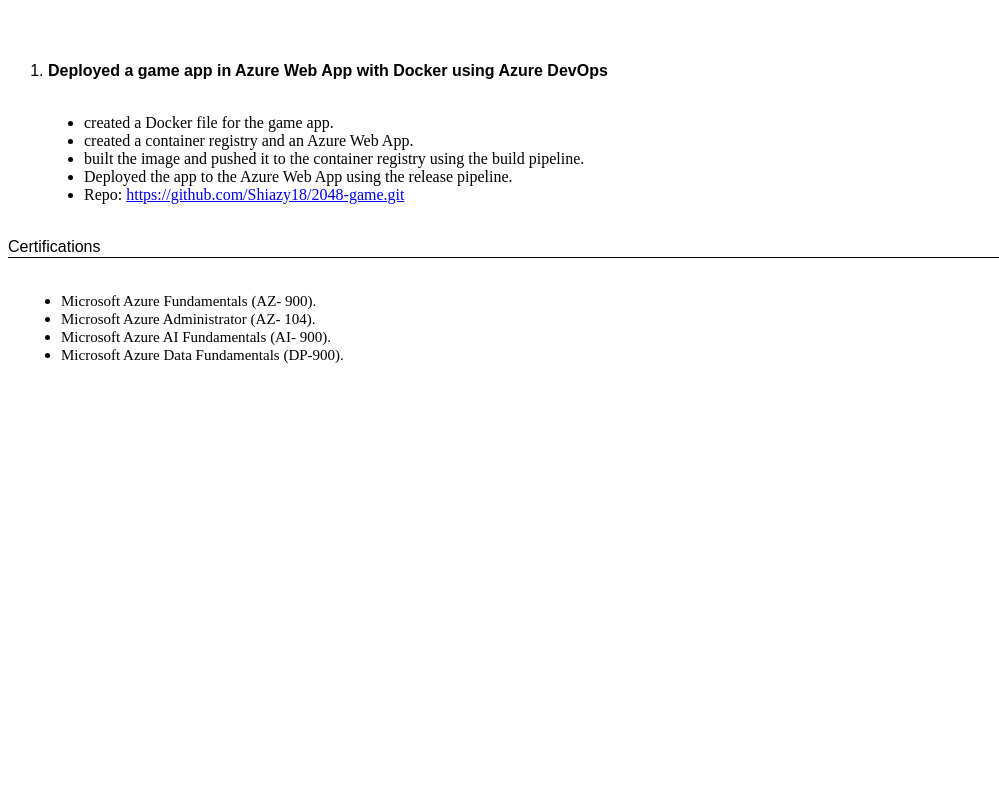
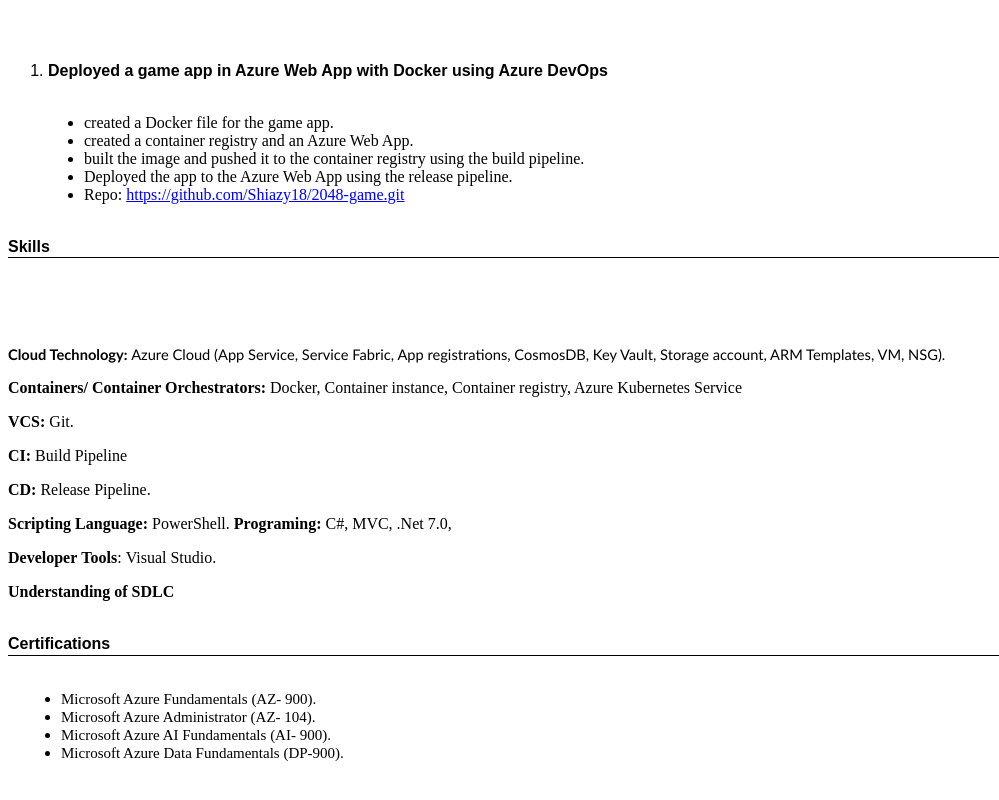
Before and after one commit to Shiazy18/shivam-portfolio, a plain HTML site: page index.html in a window 1280 px wide. Shown: the part 1077-1877 px from the top of the page, without its empty margins (0-999 px from the left). Before the commit the page ends 1483 px from the top, so only its background shows below. Drawn offline with Linux system fonts and the light colour scheme.

Commit message:
Update index.html

```diff
--- a/index.html
+++ b/index.html
@@ -3,7 +3,7 @@
 <div style='margin:0cm;font-size:16px;font-family:"Aptos",sans-serif;border:none;border-bottom:solid windowtext 1.0pt;padding:0cm 0cm 1.0pt 0cm;'>
     <p style='margin:0cm;font-size:16px;font-family:"Aptos",sans-serif;text-align:center;border:none;padding:0cm;'>&nbsp;</p>
 </div>
-<h3 style='margin-top:9.25pt;margin-right:0cm;margin-bottom:4.0pt;margin-left:9.45pt;font-size:19px;font-family:"Aptos",sans-serif;color:#0F4761;font-weight:normal;text-align:center;'><span style='font-family:"Segoe UI Symbol",sans-serif;'>☏&nbsp;</span>+91-7607375593&nbsp; &nbsp; &nbsp;<span style='font-family:"Segoe UI Symbol",sans-serif;'>✉</span><span style='font-family:"Segoe UI Symbol",sans-serif;'>&nbsp;</span><a href="mailto:shivampant0998@gmail.com"><span style="color:#0F4761;">shivampant0998@gmail.com</span></a></h3>
+<h3 style='margin-top:9.25pt;margin-right:0cm;margin-bottom:4.0pt;margin-left:9.45pt;font-size:19px;font-family:"Aptos",sans-serif;color:#0F4761;font-weight:normal;text-align:center;'><span style='font-family:"Segoe UI Symbol",sans-serif;'>☏&nbsp;</span>+91-7607375593 &nbsp; &nbsp; <span style='font-family:"Segoe UI Symbol",sans-serif;'>✉</span><span style='font-family:"Segoe UI Symbol",sans-serif;'>&nbsp;</span><a href="mailto:shivampant0998@gmail.com"><span style="color:#0F4761;">shivampant0998@gmail.com</span></a></h3>
 <div style='margin:0cm;font-size:16px;font-family:"Aptos",sans-serif;border:none;border-bottom:solid windowtext 1.0pt;padding:0cm 0cm 1.0pt 0cm;'>
     <p style='margin:0cm;font-size:16px;font-family:"Aptos",sans-serif;border:none;padding:0cm;'>&nbsp;</p>
 </div>
@@ -53,7 +53,7 @@
         <li style='margin:0cm;font-size:16px;font-family:"Aptos",sans-serif;'><span style="font-size:15px;">July 2016 &ndash; July 2020</span></li>
     </ul>
 </div>
-<p style='margin-top:0cm;margin-right:0cm;margin-bottom:0cm;margin-left:23.0pt;font-size:16px;font-family:"Aptos",sans-serif;'><span style="font-size:15px;">&nbsp; &nbsp; &nbsp; &nbsp; &nbsp; &nbsp; &nbsp; &nbsp; &nbsp; &nbsp; &nbsp; &nbsp;&nbsp;Graphic Era University, Dehradun B.Tech (ECE)</span></p>
+<p style='margin-top:0cm;margin-right:0cm;margin-bottom:0cm;margin-left:23.0pt;font-size:16px;font-family:"Aptos",sans-serif;'><span style="font-size:15px;">&nbsp; &nbsp; &nbsp; &nbsp; &nbsp; &nbsp; &nbsp; &nbsp; &nbsp; &nbsp; &nbsp; &nbsp; Graphic Era University, Dehradun B.Tech (ECE)</span></p>
 <div style='margin:0cm;font-size:16px;font-family:"Aptos",sans-serif;'>
     <ul style="margin-bottom:0cm;list-style-type: disc;margin-left:13px;">
         <li style='margin:0cm;font-size:16px;font-family:"Aptos",sans-serif;'><span style="font-size:15px;">March 2015 &ndash; March 2016</span></li>
@@ -96,9 +96,25 @@
     <li>Deployed the app to the Azure Web App using the release pipeline.</li>
     <li>Repo: <a href="https://github.com/Shiazy18/2048-game.git">https://github.com/Shiazy18/2048-game.git</a></li>
 </ul>
+<div style='margin:0cm;font-size:16px;font-family:"Aptos",sans-serif;border:none;border-bottom:solid windowtext 1.0pt;padding:0cm 0cm 1.0pt 0cm;'>
+    <p style='margin:0cm;font-size:16px;font-family:"Aptos",sans-serif;border:none;padding:0cm;'><br></p>
+    <p style='margin:0cm;font-size:16px;font-family:"Aptos",sans-serif;border:none;padding:0cm;'><strong>Skills</strong></p>
+</div>
+<p style='margin:0cm;font-size:16px;font-family:"Aptos",sans-serif;'>&nbsp;</p>
+<div class="page" title="Page 1">&nbsp; &nbsp; &nbsp; &nbsp; &nbsp; &nbsp;&nbsp;<div class="layoutArea">&nbsp; &nbsp; &nbsp; &nbsp; &nbsp; &nbsp; &nbsp; &nbsp;&nbsp;<div class="column">&nbsp; &nbsp; &nbsp; &nbsp; &nbsp; &nbsp; &nbsp; &nbsp; &nbsp; &nbsp;&nbsp;<p><span style="font-size: 11.000000pt; font-family: 'Calibri'; font-weight: 700;">Cloud Technology:&nbsp;</span><span style="font-size: 11.000000pt; font-family: 'Calibri';">Azure Cloud (App Service, Service Fabric, App registrations, CosmosDB, Key Vault, Storage account, ARM Templates, VM, NSG).</span></p>
+            <p><strong>Containers/ Container Orchestrators:&nbsp;</strong>Docker, Container instance, Container registry, Azure Kubernetes Service</p>
+            <p><strong>VCS:&nbsp;</strong>Git.</p>
+            <p><strong>CI:&nbsp;</strong>Build Pipeline</p>
+            <p><strong>CD:&nbsp;</strong>Release&nbsp;Pipeline.</p>
+            <p><strong>Scripting Language:&nbsp;</strong>PowerShell. <strong>Programing:&nbsp;</strong>C#, MVC, .Net 7.0,</p>
+            <p><strong>Developer&nbsp;Tools</strong>:&nbsp;Visual&nbsp;Studio.</p>
+            <p><strong>Understanding of SDLC</strong></p>
+        </div>
+    </div>
+</div>
 <p style='margin:0cm;font-size:16px;font-family:"Aptos",sans-serif;'>&nbsp;</p>
 <div style='margin:0cm;font-size:16px;font-family:"Aptos",sans-serif;border:none;border-bottom:solid windowtext 1.0pt;padding:0cm 0cm 1.0pt 0cm;'>
-    <p style='margin:0cm;font-size:16px;font-family:"Aptos",sans-serif;border:none;padding:0cm;'>Certifications</p>
+    <p style='margin:0cm;font-size:16px;font-family:"Aptos",sans-serif;border:none;padding:0cm;'><strong>Certifications</strong></p>
 </div>
 <p style='margin:0cm;font-size:16px;font-family:"Aptos",sans-serif;'>&nbsp;</p>
 <ul style="list-style-type: disc;margin-left:13px;">
```
